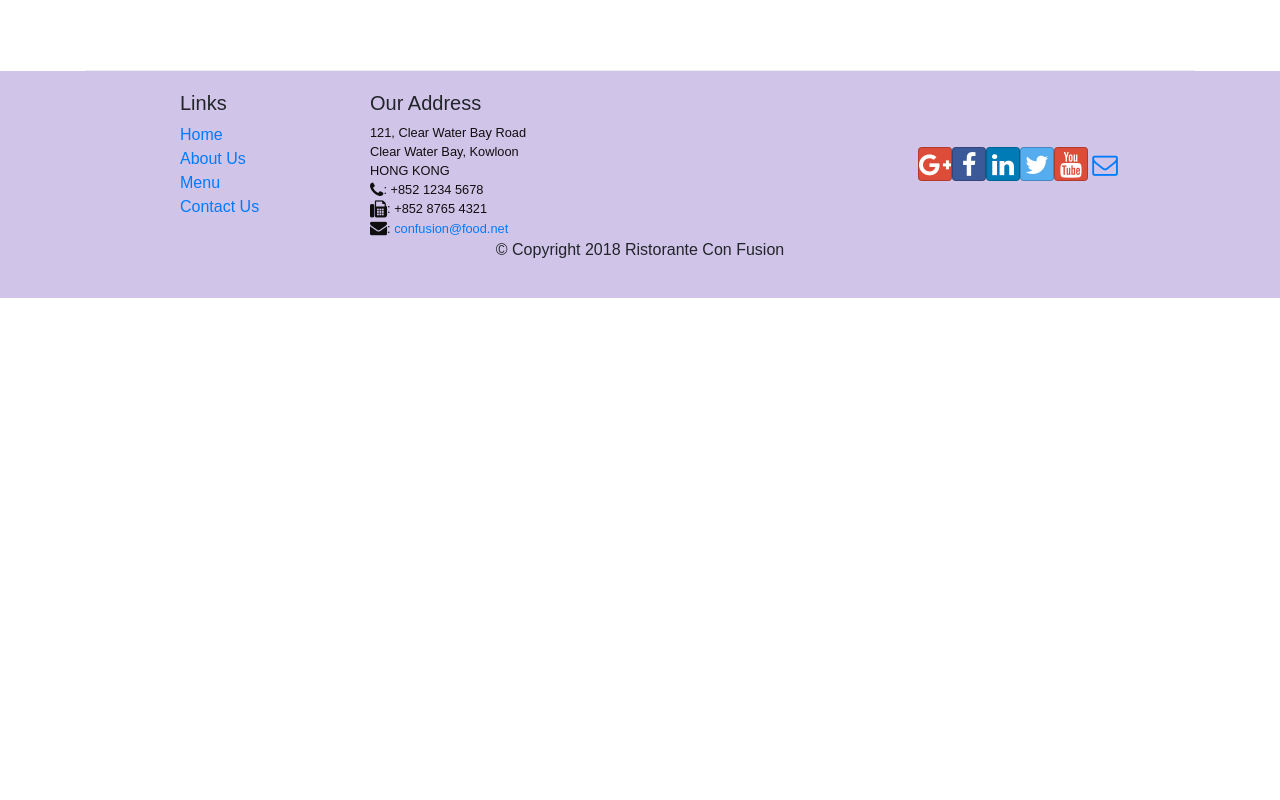
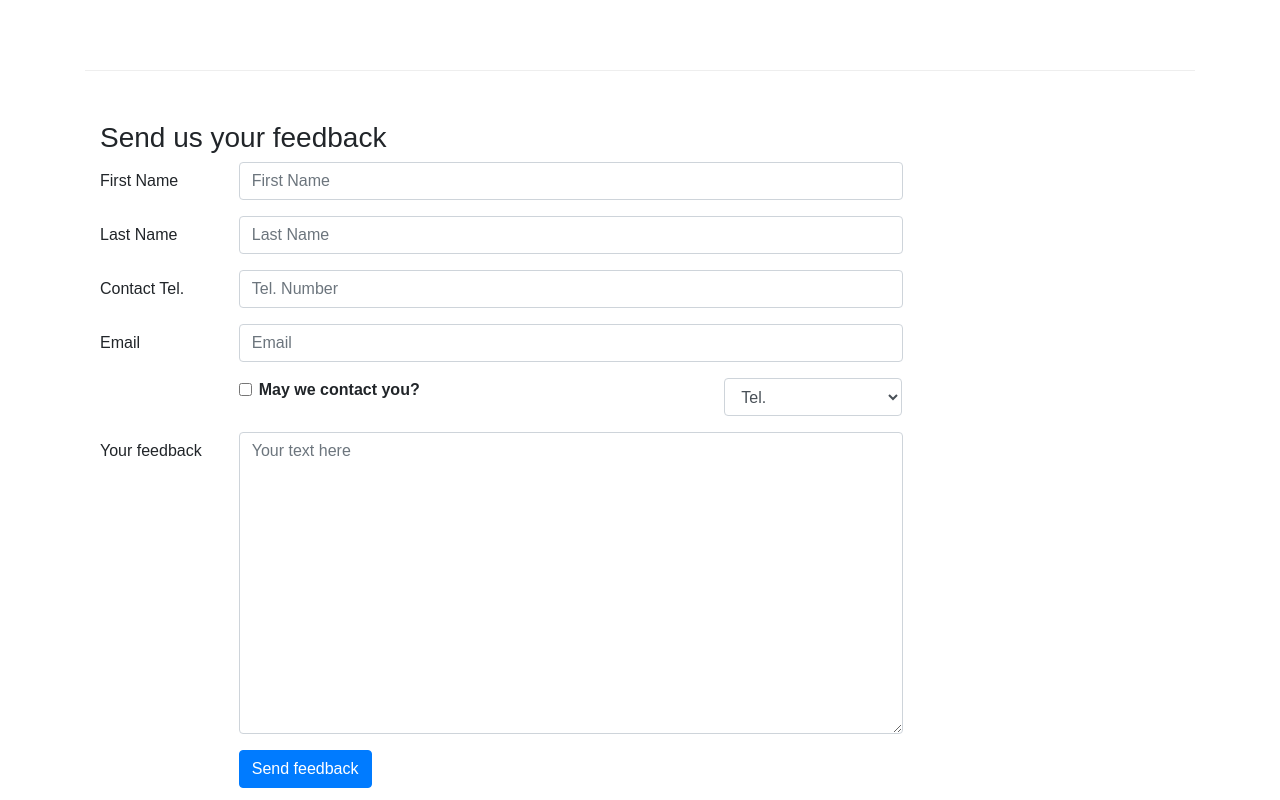
Before and after one commit to DjaMingan/reactMOOC, a React (Create React App) app: page /contactus in a window 1280 px wide. Shown: the part 920-1720 px from the top of the page. Before the commit the page ends 1218 px from the top, so only its background shows below. Built offline with nearby package versions, Linux system fonts and the light colour scheme.

Commit message:
Controlled Forms

```diff
--- a/src/components/ContactComponent.js
+++ b/src/components/ContactComponent.js
@@ -1,8 +1,43 @@
-import React from 'react';
-import { Breadcrumb, BreadcrumbItem } from 'reactstrap';
+import React, { Component } from 'react';
+import { Breadcrumb, BreadcrumbItem, Button, Form, FormGroup, Label, Input, Col } from 'reactstrap';
 import { Link } from 'react-router-dom';
 
-function Contact(props) {
+class Contact extends Component {
+
+  constructor(props) {
+    super(props);
+
+    this.state = {
+        firstname:'',
+        lastname: '',
+        telnum:'',
+        email:'',
+        agree:false,
+        contactType: 'Tel.',
+        message:''
+    }
+
+    this.handleSubmit = this.handleSubmit.bind(this);
+    this.handleInputChange = this.handleInputChange.bind(this);
+  }
+
+  handleInputChange(event) {
+      const target = event.target;
+      const value = target.type === 'checkbox' ? target.checked : target.value;
+      const name = target.name;
+
+      this.setState ({
+          [name]: value
+      });
+  }
+
+  handleSubmit(event) {
+    console.log("current state is :" + JSON.stringify(this.state));
+    alert("current state is :" + JSON.stringify(this.state));
+    event.preventDefault();
+  }
+
+  render () {
     return(
         <div className="container">
             <div className="row">
@@ -41,8 +76,72 @@
                     </div>
                 </div>
             </div>
+            <div className ="row row-content">
+                <div className="col-12">
+                    <h3>Send us your feedback</h3>
+                </div>
+                <div className="col-12 col-md-9">
+                    <Form onSubmit={this.handleSubmit}>
+                        <FormGroup row>
+                            <Label htmlFor="firstname" md={2}>First Name</Label>
+                            <Col md={10}>
+                              <Input type="text" id="firstname" name="firstname" placeholder="First Name" value={this.state.firstname} onChange={this.handleInputChange}/>
+                            </Col>
+                        </FormGroup>
+                        <FormGroup row>
+                            <Label htmlFor="lastname" md={2}>Last Name</Label>
+                            <Col md={10}>
+                              <Input type="text" id="lastname" name="lastname" placeholder="Last Name" value={this.state.lastname} onChange={this.handleInputChange}/>
+                            </Col>
+                        </FormGroup>
+                        <FormGroup row>
+                            <Label htmlFor="telnum" md={2}>Contact Tel.</Label>
+                            <Col md={10}>
+                              <Input type="tel" id="telnum" name="telnum" placeholder="Tel. Number" value={this.state.telnum} onChange={this.handleInputChange}/>
+                            </Col>
+                        </FormGroup>
+                        <FormGroup row>
+                            <Label htmlFor="email" md={2}>Email</Label>
+                            <Col md={10}>
+                              <Input type="tel" id="email" name="email" placeholder="Email" value={this.state.email} onChange={this.handleInputChange}/>
+                            </Col>
+                        </FormGroup>
+                        <FormGroup row>
+                            <Col md={{size: 6, offset: 2}}>
+                                  <FormGroup check>
+                                    <Label check>
+                                        <Input type="checkbox" name="agree" checked={this.state.agree} onChange={this.handleInputChange} />
+                                        {' '}<strong> May we contact you?</strong>
+                                    </Label>
+                                  </FormGroup>
+                            </Col>
+                            <Col md={{size: 3, offset: 1}}>
+                                  <Input type="select" name="contactType" value={this.state.contactType} onChange={this.handleInputChange}>
+                                  <option>Tel.</option>
+                                  <option>Email</option>
+                                  </Input>
+                            </Col>
+                        </FormGroup>
+                        <FormGroup row>
+                            <Label htmlFor="message" md={2}>Your feedback</Label>
+                            <Col md={10}>
+                              <Input type="textarea" id="message" name="message" placeholder="Your text here" rows="12" value={this.state.message} onChange={this.handleInputChange}/>
+                            </Col>
+                        </FormGroup>
+                        <FormGroup row>
+                            <Col md={{size: 10, offset: 2}}>
+                                <Button type="submit" color="primary">
+                                  Send feedback
+                                </Button>
+                            </Col>
+                        </FormGroup>
+                    </Form>
+                </div>
+            </div>
+
         </div>
     );
+  }
 }
 
 export default Contact;
```
